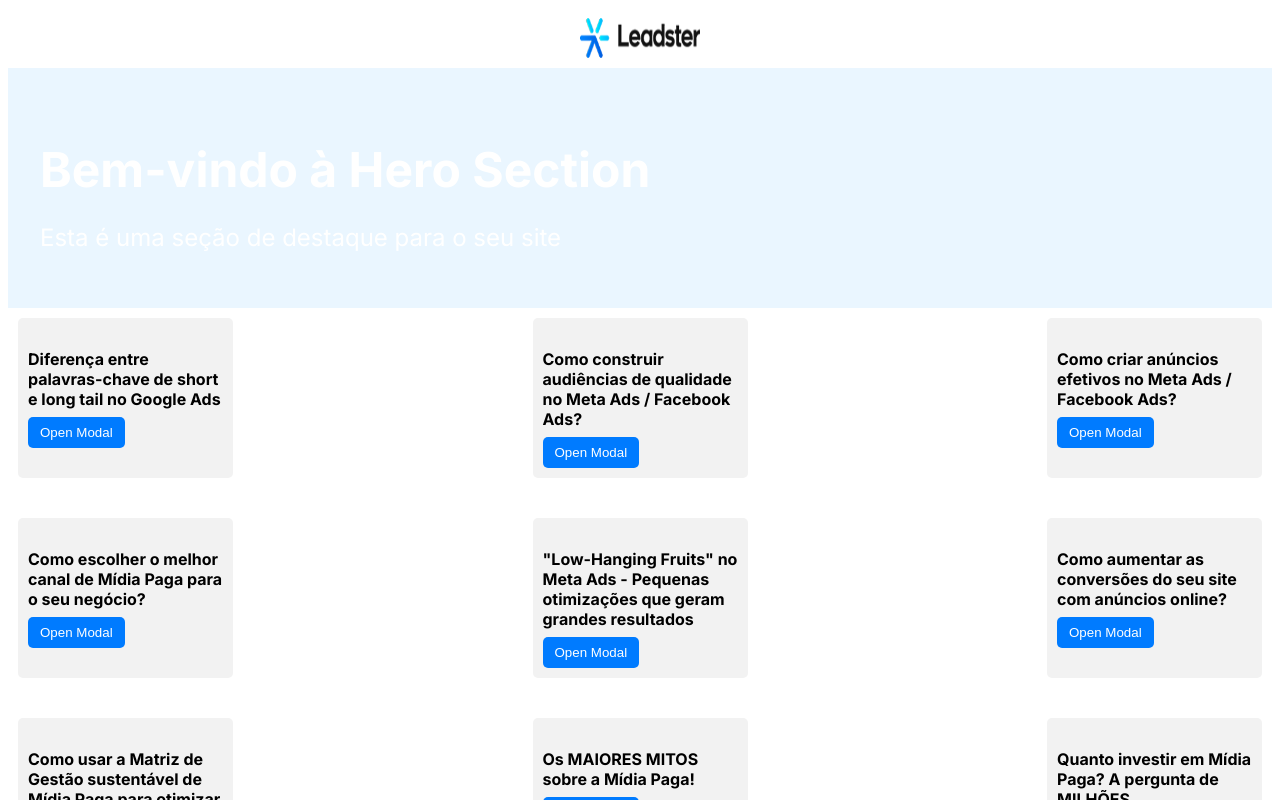
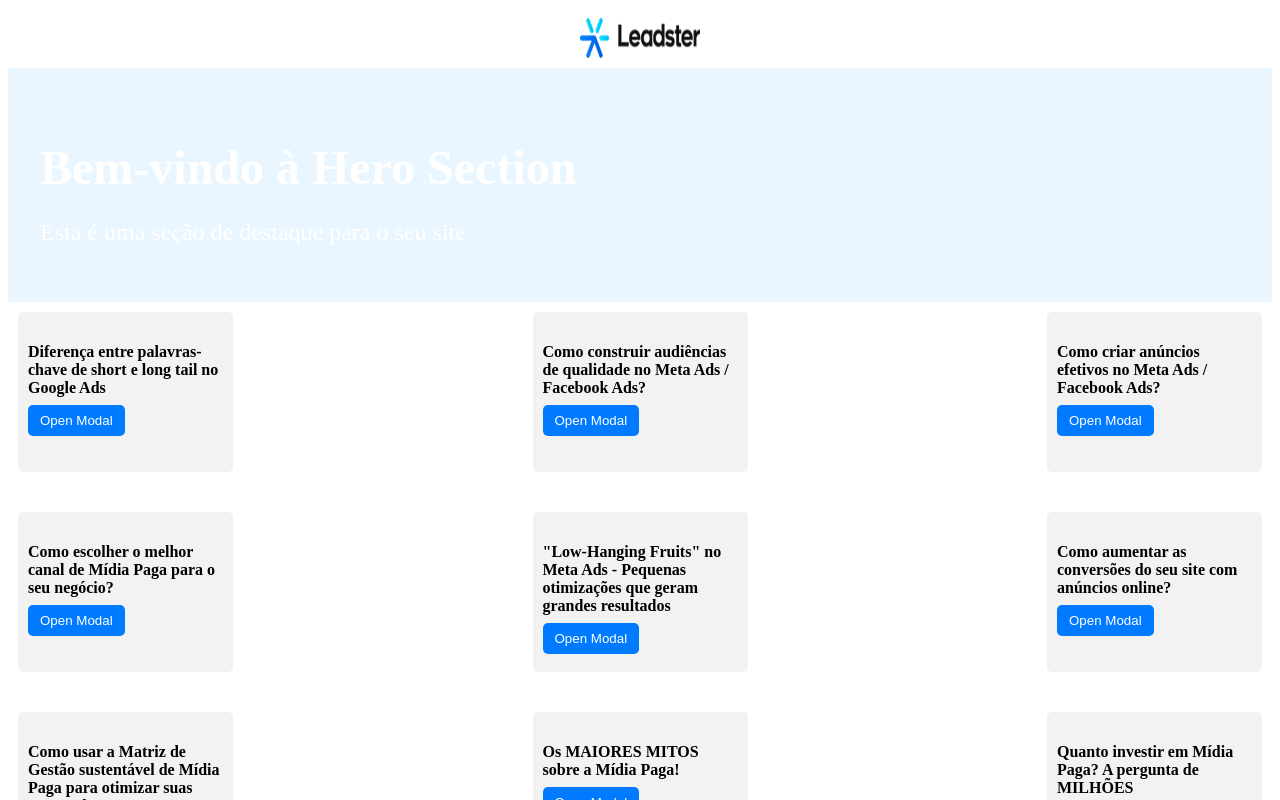
Before and after one commit to PeArruda91/leadster, a Next.js app: page / in a window 1280 px wide. Shown: the top 800 px of the page. Built offline with nearby package versions, Linux system fonts and the light colour scheme.

Commit message:
registry.tsx created

```diff
--- a/app/layout.tsx
+++ b/app/layout.tsx
@@ -1,3 +1,4 @@
+import StyledComponentsRegistry from './lib/registry'
 import { Inter } from 'next/font/google'
 import Navbar from './components/navBar'
 
@@ -5,7 +6,7 @@
 
 export const metadata = {
   title: 'Leadster',
-  description: 'Generated by create next app',
+  description: 'Generated by create next app',
 }
 
 export default function RootLayout({
@@ -14,11 +15,12 @@
   children: React.ReactNode
 }) {
   return (
-    <html lang="en">
-      <body className={inter.className}>
-        <Navbar />
-        {children}
-        </body>
+    <html>
+      <body>
+        <StyledComponentsRegistry>
+          {children}
+        </StyledComponentsRegistry>
+      </body>
     </html>
   )
 }
--- /dev/null
+++ b/app/lib/registry.tsx
@@ -0,0 +1,29 @@
+'use client'
+
+import React, { useState } from 'react'
+import { useServerInsertedHTML } from 'next/navigation'
+import { ServerStyleSheet, StyleSheetManager } from 'styled-components'
+
+export default function StyledComponentsRegistry({
+  children,
+}: {
+  children: React.ReactNode
+}) {
+  // Only create stylesheet once with lazy initial state
+  // x-ref: https://reactjs.org/docs/hooks-reference.html#lazy-initial-state
+  const [styledComponentsStyleSheet] = useState(() => new ServerStyleSheet())
+
+  useServerInsertedHTML(() => {
+    const styles = styledComponentsStyleSheet.getStyleElement()
+    styledComponentsStyleSheet.instance.clearTag()
+    return <>{styles}</>
+  })
+
+  if (typeof window !== 'undefined') return <>{children}</>
+
+  return (
+    <StyleSheetManager sheet={styledComponentsStyleSheet.instance}>
+      {children}
+    </StyleSheetManager>
+  )
+}
--- a/app/page.tsx
+++ b/app/page.tsx
@@ -1,10 +1,12 @@
 import HeroSectionComponent from "./components/HeroSection";
 import ModalVideo from "./components/ModalVideo";
+import Navbar from "./components/navBar";
 
 
 export default function Home() {
   return (
    <>
+    <Navbar />
     <HeroSectionComponent />
     <ModalVideo />
     </>
```
